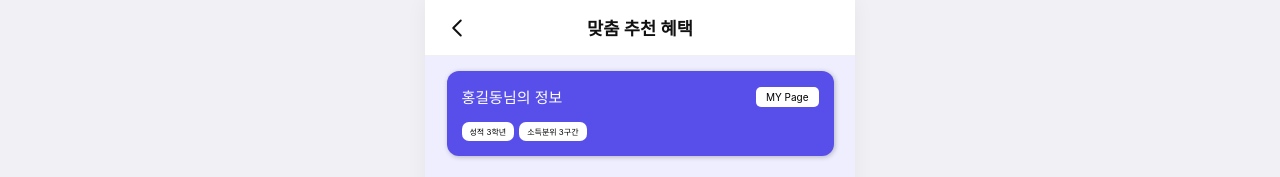
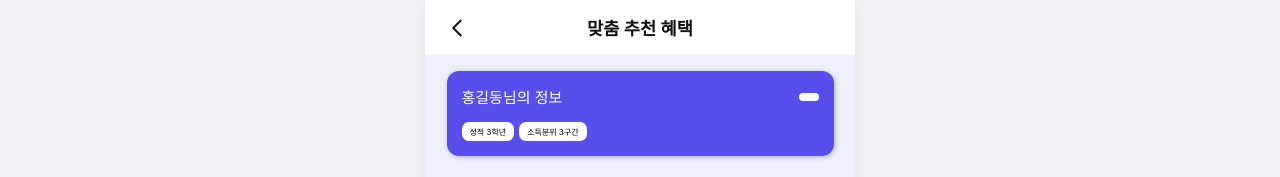
Before and after one commit to LikeLionUniv-INU-BeneFitU/BeneFitU-Frontend, a React (Vite) app: page /benefit-all in a window 1280 px wide. Shown: the top 177 px of the page. Built offline with nearby package versions, Linux system fonts and the light colour scheme; no server answers.

Commit message:
임시저장

```diff
--- a/src/components/UserInfoCard.jsx
+++ b/src/components/UserInfoCard.jsx
@@ -44,6 +44,10 @@ const MyButton = styled.button`
   padding: 4px 10px;
   font-size: 10px;
   cursor: pointer;
+
+  background-image: url('/user.png');
+  background-size: contain;
+  background-repeat: no-repeat;
 `;
 
 const TagRow = styled.div`
@@ -66,7 +70,7 @@ export default function UserInfoCard({ name, grade, incomeLevel, onMyClick }) {
       <Card>
         <TopRow>
           <NameText>{name}님의 정보</NameText>
-          <MyButton onClick={() => navigate('/login-home')/*마이페이지로 바꾸기*/ }>MY Page</MyButton>
+          <MyButton onClick={() => navigate('/login-home')/*마이페이지로 바꾸기*/ }></MyButton>
         </TopRow>
         <TagRow>
           <Tag>성적 {grade}</Tag>
```
Also changed, not shown: public/user.png (added).
